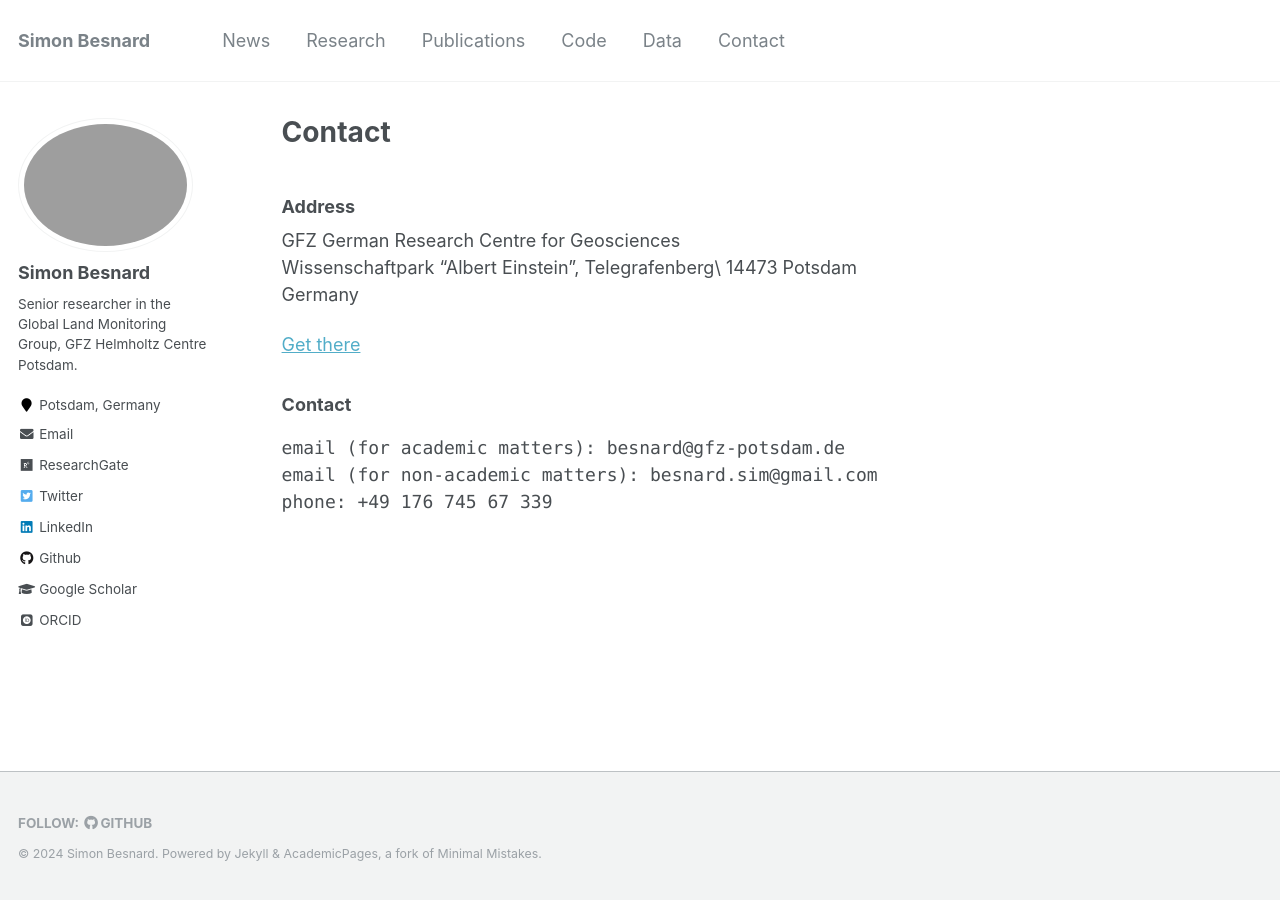
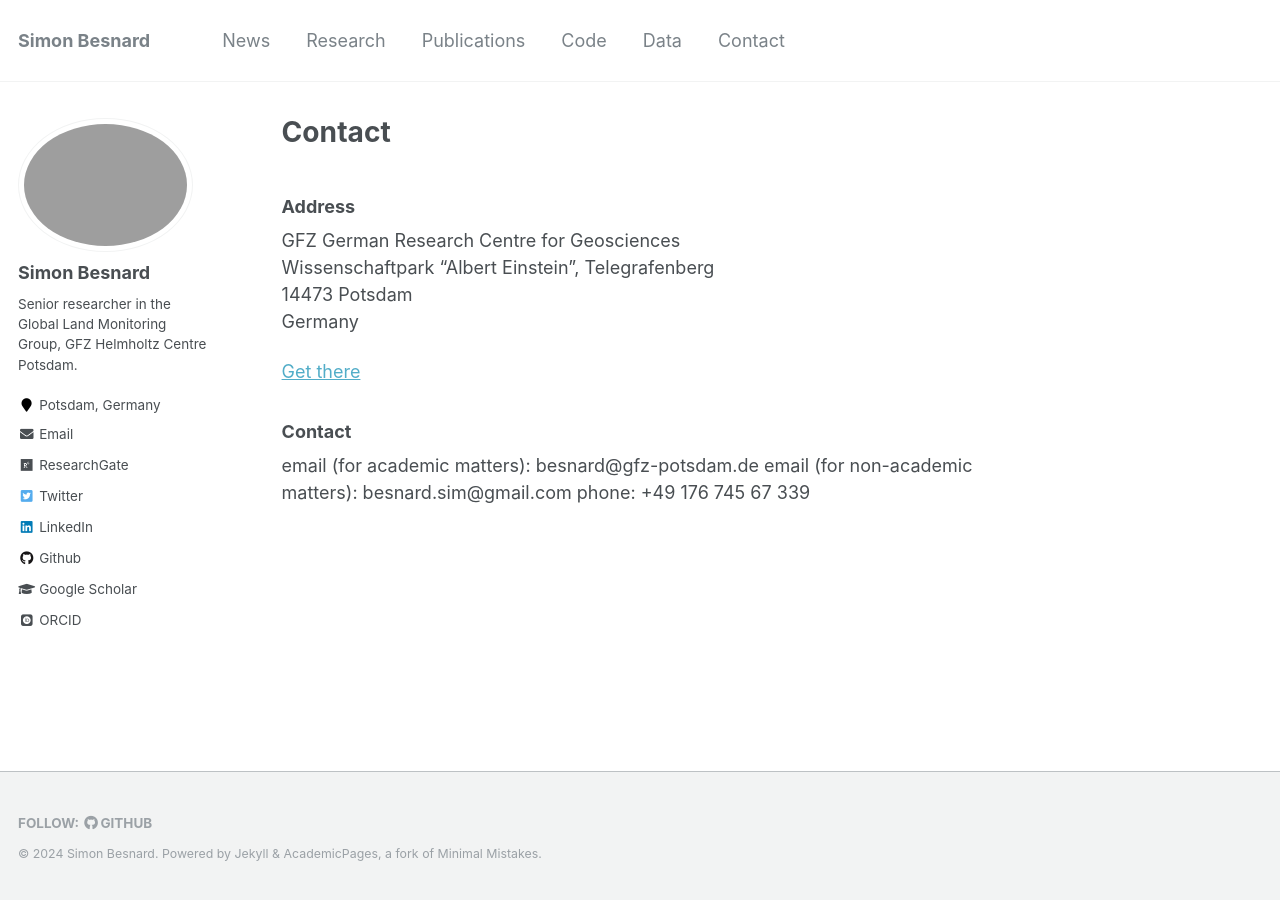
Before and after one commit to simonbesnard1/sbesnard.github.io, a Jekyll site: the page built from _pages/contact.md, in a window 1280 px wide. Built offline with Jekyll 4.4.1, drawn with Linux system fonts in a browser that asks for light colours; some web fonts are replaced.

Commit message:
update contact

```diff
--- a/_pages/contact.md
+++ b/_pages/contact.md
@@ -9,17 +9,15 @@ author_profile: true
 
 ### Address
 
-GFZ German Research Centre for Geosciences\
-Wissenschaftpark "Albert Einstein", Telegrafenberg\
-14473 Potsdam\
+GFZ German Research Centre for Geosciences
+Wissenschaftpark "Albert Einstein", Telegrafenberg
+14473 Potsdam
 Germany
 
 [Get there](https://www.gfz-potsdam.de/en/contact)
 
 ### Contact
 
-<pre>
 email (for academic matters): besnard@gfz-potsdam.de
 email (for non-academic matters): besnard.sim@gmail.com
 phone: +49 176 745 67 339
-</pre>
```
